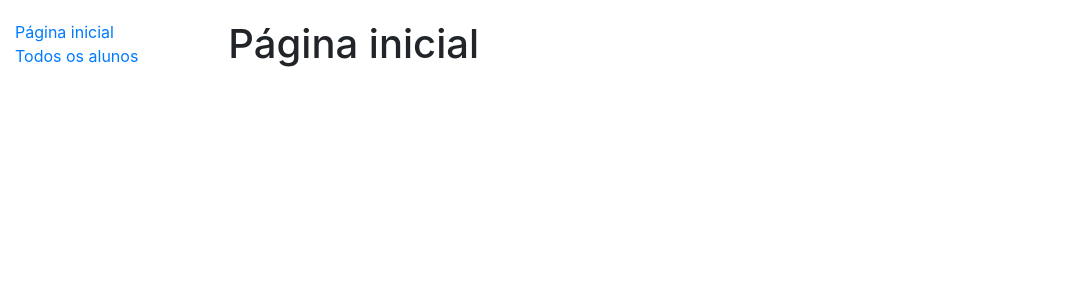
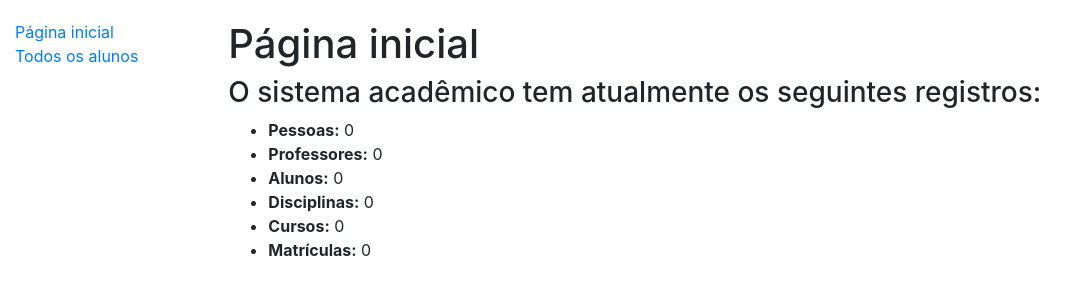
Before and after one commit to denilsonfbar/inst-ensino, a Django app: page / in a window 1280 px wide. Shown: the top 300 px of the page, without its empty margins (0-1087 px from the left). Run offline with Django 4.2, Linux system fonts and the light colour scheme; data that the repository does not hold is empty.

Commit message:
Created index page

```diff
--- a/academico/templates/index.html
+++ b/academico/templates/index.html
@@ -5,4 +5,14 @@
 
     <h1 >Página inicial</h1>
 
+    <h3>O sistema acadêmico tem atualmente os seguintes registros:</h3>
+    <ul>
+        <li><strong>Pessoas:</strong> {{ num_pessoas }}</li>
+        <li><strong>Professores:</strong> {{ num_professores }}</li>
+        <li><strong>Alunos:</strong> {{ num_alunos }}</li>
+        <li><strong>Disciplinas:</strong> {{ num_disciplinas }}</li>
+        <li><strong>Cursos:</strong> {{ num_cursos }}</li>
+        <li><strong>Matrículas:</strong> {{ num_matriculas }}</li>
+    </ul>
+
 {% endblock %}
--- a/academico/views.py
+++ b/academico/views.py
@@ -1,6 +1,24 @@
 from django.shortcuts import render
+from academico.models import Pessoa, Endereco, Professor, Aluno, Disciplina, Curso, Matricula
 
 def index(request):
 
+# Contando o número de livros e exemplares:
+    num_pessoas = Pessoa.objects.all().count()
+    num_professores = Professor.objects.all().count()
+    num_alunos = Aluno.objects.all().count()
+    num_disciplinas = Disciplina.objects.all().count()
+    num_cursos = Curso.objects.all().count()
+    num_matriculas = Matricula.objects.all().count()
+
+    contexto = {
+        'num_pessoas': num_pessoas,
+        'num_professores': num_professores,
+        'num_alunos': num_alunos,
+        'num_disciplinas': num_disciplinas,
+        'num_cursos': num_cursos,
+        'num_matriculas': num_matriculas
+    }
+
     # Renderizando o template index.html com os dados da variável contexto:
-    return render(request, 'index.html')
+    return render(request, 'index.html', context=contexto)
```
